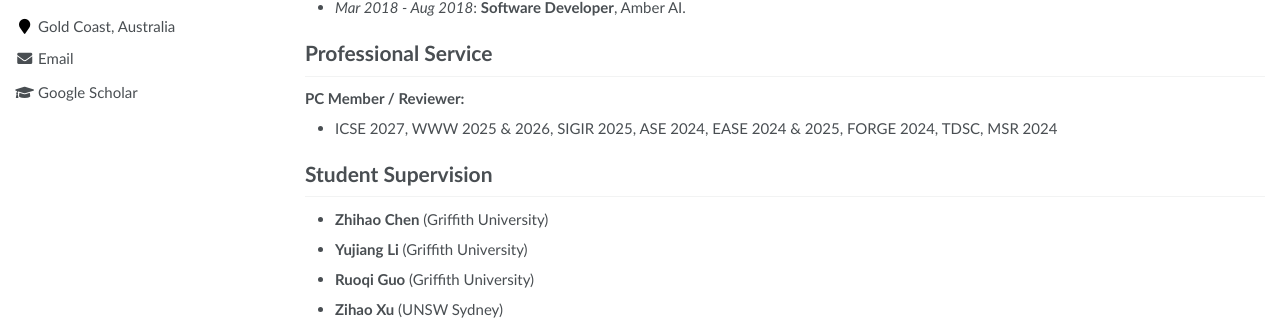
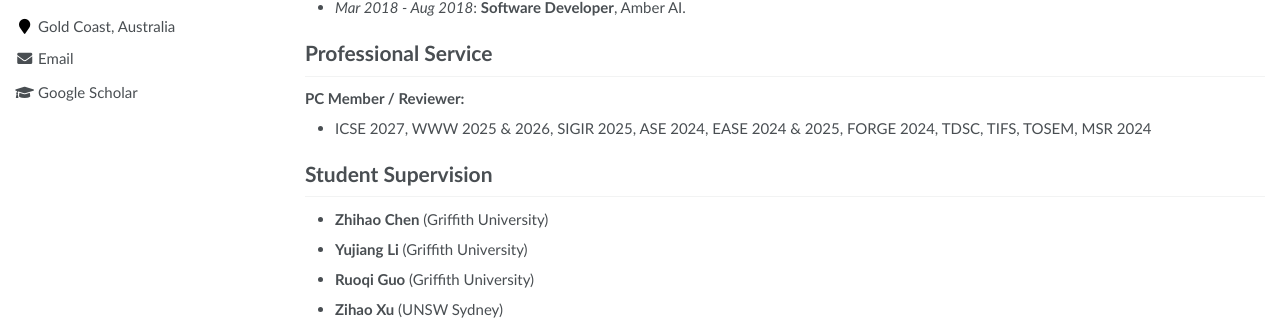
Before and after one commit to liuyi-academic/liuyi-academic.github.io, a Jekyll site: the page built from _pages/about.md, in a window 1280 px wide and 900 px high, scrolled down 1822 px. Shown: the part 271-591 px from the top of the window. Built offline with Jekyll 4.4.1, drawn with Linux system fonts in a browser that asks for light colours.

Commit message:
feat: add TIFS, TOSEM to reviewer list
Co-Authored-By: Claude Opus 4.6 (1M context) <noreply@anthropic.com>

```diff
--- a/_pages/about.md
+++ b/_pages/about.md
@@ -97,7 +97,7 @@ For a full list, see the [Publications](/publications/) page.
 # Professional Service
 
 **PC Member / Reviewer:**
-- ICSE 2027, WWW 2025 & 2026, SIGIR 2025, ASE 2024, EASE 2024 & 2025, FORGE 2024, TDSC, MSR 2024
+- ICSE 2027, WWW 2025 & 2026, SIGIR 2025, ASE 2024, EASE 2024 & 2025, FORGE 2024, TDSC, TIFS, TOSEM, MSR 2024
 
 # Student Supervision
 
```
